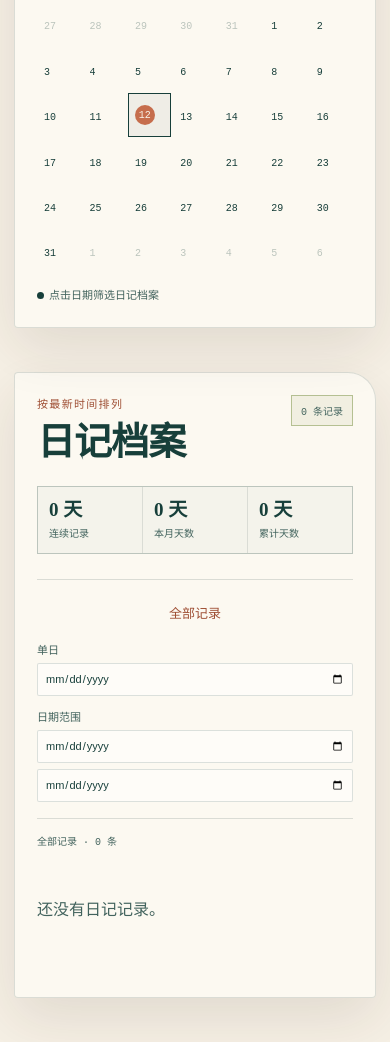
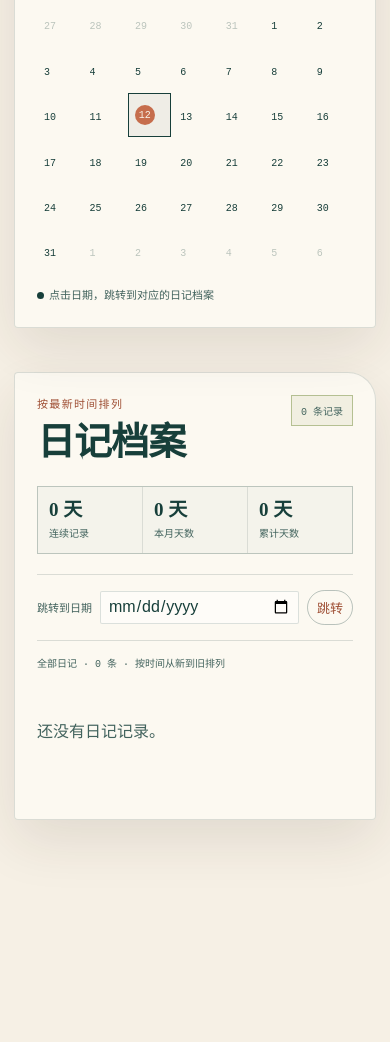
Before and after one commit to Aron0525/suijian-journal, a website: page index.html in a window 390 px wide. Shown: the part 1060-2102 px from the top of the page. After the commit the page ends 1924 px from the top, so only its background shows below. Drawn offline with Linux system fonts and the light colour scheme.

Commit message:
feat: show all journals with date jump

```diff
--- a/app.js
+++ b/app.js
@@ -63,7 +63,7 @@ const state = {
   visibleMonth: startOfMonth(new Date()),
   busy: false,
   promptEditorType: 'organize',
-  calendarFilter: { date: '', start: '', end: '' },
+  archiveJumpDate: '',
   cloud: { session: loadCloudSession(), activity: loadCloudActivity(), syncing: false, syncPromise: null, syncTimer: 0, autoSyncTimer: 0 },
 };
 
@@ -99,11 +99,9 @@ const elements = {
   writingStreak: document.querySelector('#writing-streak'),
   writingMonthDays: document.querySelector('#writing-month-days'),
   writingTotalDays: document.querySelector('#writing-total-days'),
-  calendarFilterDate: document.querySelector('#calendar-filter-date'),
-  calendarFilterStart: document.querySelector('#calendar-filter-start'),
-  calendarFilterEnd: document.querySelector('#calendar-filter-end'),
+  archiveJumpDate: document.querySelector('#archive-jump-date'),
+  archiveJumpButton: document.querySelector('#archive-jump-button'),
   calendarFilterStatus: document.querySelector('#calendar-filter-status'),
-  clearCalendarFilter: document.querySelector('#clear-calendar-filter'),
   periodStart: document.querySelector('#period-start'),
   periodEnd: document.querySelector('#period-end'),
   periodEntryCount: document.querySelector('#period-entry-count'),
@@ -482,51 +480,31 @@ function renderCalendar() {
     button.setAttribute('role', 'gridcell');
     button.setAttribute('aria-label', `${key}${count ? `，${count} 条记录` : ''}`);
     if (current.getMonth() !== month) button.classList.add('other-month');
-    if (key === state.calendarFilter.date || (!state.calendarFilter.date && key === state.activeDate)) button.classList.add('active-date');
+    if (key === (state.archiveJumpDate || state.activeDate)) button.classList.add('active-date');
     if (key === todayKey) button.classList.add('today-date');
     button.innerHTML = `<span class="day-number">${current.getDate()}</span>${count ? `<span class="entry-ink"></span><span class="entry-mini-count">${count}</span>` : ''}`;
     button.addEventListener('click', () => {
-      state.visibleMonth = startOfMonth(current);
-      state.calendarFilter = { date: key, start: '', end: '' };
-      renderCalendar();
-      renderCalendarArchive();
+      jumpToArchiveDate(key);
     });
     elements.calendarGrid.append(button);
   }
 }
 
 function calendarArchiveEntries() {
-  const { date, start, end } = state.calendarFilter;
-  if (start && end && start > end) return [];
   return [...state.data.entries]
     .filter((entry) => !entry.deletedAt)
-    .filter((entry) => !date || entry.date === date)
-    .filter((entry) => !start || !end || (entry.date >= start && entry.date <= end))
     .sort((a, b) => b.date.localeCompare(a.date) || new Date(b.createdAt) - new Date(a.createdAt));
 }
 
-function calendarFilterLabel(entries) {
-  const { date, start, end } = state.calendarFilter;
-  if (date) return `${date} · ${entries.length} 条记录`;
-  if (start && end && start > end) return '开始日期需要早于结束日期';
-  if (start && end) return `${start} 至 ${end} · ${entries.length} 条记录`;
-  if (start || end) return '请选择完整的开始和结束日期';
-  return `全部记录 · ${entries.length} 条`;
-}
-
 function renderCalendarArchive() {
-  const filter = state.calendarFilter;
-  elements.calendarFilterDate.value = filter.date;
-  elements.calendarFilterStart.value = filter.start;
-  elements.calendarFilterEnd.value = filter.end;
   const entries = calendarArchiveEntries();
   elements.calendarArchiveCount.textContent = `${entries.length} 条记录`;
-  elements.calendarFilterStatus.textContent = calendarFilterLabel(entries);
+  elements.calendarFilterStatus.textContent = `全部日记 · ${entries.length} 条 · 按时间从新到旧排列`;
   elements.calendarArchiveList.replaceChildren();
   if (!entries.length) {
     const empty = document.createElement('p');
     empty.className = 'calendar-archive-empty';
-    empty.textContent = filter.date || (filter.start && filter.end) ? '这个时间范围内还没有记录。' : '还没有日记记录。';
+    empty.textContent = '还没有日记记录。';
     elements.calendarArchiveList.append(empty);
     return;
   }
@@ -539,6 +517,7 @@ function renderCalendarArchive() {
   entriesByDate.forEach((dayEntries, date) => {
     const group = document.createElement('section');
     group.className = 'calendar-day-group';
+    group.dataset.archiveDate = date;
     const dayHead = document.createElement('div');
     dayHead.className = 'calendar-day-group-head';
     const dayLabel = document.createElement('h2');
@@ -572,26 +551,13 @@ function renderCalendarArchive() {
   });
 }
 
-function applyCalendarDateFilter(date) {
-  state.calendarFilter = { date, start: '', end: '' };
-  if (date) state.visibleMonth = startOfMonth(parseDateKey(date));
+function jumpToArchiveDate(date) {
+  if (!isDateKey(date)) return;
+  state.archiveJumpDate = date;
+  state.visibleMonth = startOfMonth(parseDateKey(date));
+  elements.archiveJumpDate.value = date;
   renderCalendar();
-  renderCalendarArchive();
-}
-
-function applyCalendarRangeFilter() {
-  const start = elements.calendarFilterStart.value;
-  const end = elements.calendarFilterEnd.value;
-  state.calendarFilter = { date: '', start, end };
-  if (start) state.visibleMonth = startOfMonth(parseDateKey(start));
-  renderCalendar();
-  renderCalendarArchive();
-}
-
-function clearCalendarFilter() {
-  state.calendarFilter = { date: '', start: '', end: '' };
-  renderCalendar();
-  renderCalendarArchive();
+  document.querySelector(`[data-archive-date="${date}"]`)?.scrollIntoView({ behavior: 'smooth', block: 'start' });
 }
 
 function defaultPeriodStart() {
@@ -677,8 +643,8 @@ function renderSearchResults() {
     result.innerHTML = `<div class="search-result-date">${entry.date}</div><h3>${escapeHtml(entry.title || '未命名片段')}</h3><p>${escapeHtml(entry.content)}</p>`;
     result.addEventListener('click', () => {
       state.activeDate = entry.date;
+      state.archiveJumpDate = entry.date;
       state.visibleMonth = startOfMonth(parseDateKey(entry.date));
-      state.calendarFilter = { date: entry.date, start: '', end: '' };
       state.view = 'today';
       closeSearchDialog();
       render();
@@ -1960,6 +1926,7 @@ function bindEvents() {
   closeDialogOnBackdrop(elements.searchDialog, closeSearchDialog);
   elements.goToday.addEventListener('click', () => {
     state.activeDate = localDateKey();
+    state.archiveJumpDate = state.activeDate;
     state.visibleMonth = startOfMonth(new Date());
     render();
   });
@@ -1986,10 +1953,8 @@ function bindEvents() {
     state.visibleMonth = new Date(state.visibleMonth.getFullYear(), state.visibleMonth.getMonth() + 1, 1);
     renderCalendar();
   });
-  elements.calendarFilterDate.addEventListener('change', () => applyCalendarDateFilter(elements.calendarFilterDate.value));
-  elements.calendarFilterStart.addEventListener('change', applyCalendarRangeFilter);
-  elements.calendarFilterEnd.addEventListener('change', applyCalendarRangeFilter);
-  elements.clearCalendarFilter.addEventListener('click', clearCalendarFilter);
+  elements.archiveJumpButton.addEventListener('click', () => jumpToArchiveDate(elements.archiveJumpDate.value));
+  elements.archiveJumpDate.addEventListener('change', () => jumpToArchiveDate(elements.archiveJumpDate.value));
   elements.periodStart.addEventListener('change', updatePeriodEntryCount);
   elements.periodEnd.addEventListener('change', updatePeriodEntryCount);
   elements.summarizePeriod.addEventListener('click', summarizePeriod);
@@ -2055,5 +2020,5 @@ render();
 initializeCloudSync();
 
 if ('serviceWorker' in navigator) {
-  window.addEventListener('load', () => navigator.serviceWorker.register('./sw.js?release=20260811-auto-sync-layout'));
-}
+  window.addEventListener('load', () => navigator.serviceWorker.register('./sw.js?release=20260811-archive-jump'));
+}
--- a/index.html
+++ b/index.html
@@ -103,7 +103,7 @@
               <span>一</span><span>二</span><span>三</span><span>四</span><span>五</span><span>六</span><span>日</span>
             </div>
             <div id="calendar-grid" class="calendar-grid" role="grid" aria-label="日历"></div>
-            <p class="calendar-legend"><span class="legend-mark"></span>点击日期筛选日记档案</p>
+            <p class="calendar-legend"><span class="legend-mark"></span>点击日期，跳转到对应的日记档案</p>
           </aside>
         </div>
 
@@ -130,12 +130,12 @@
                 <span>累计天数</span>
               </div>
             </section>
-            <div class="calendar-filter-bar" aria-label="日记筛选">
-              <button id="clear-calendar-filter" type="button" class="quiet-button">全部记录</button>
-              <label>单日<input id="calendar-filter-date" type="date" /></label>
-              <label>日期范围<input id="calendar-filter-start" type="date" /><span>至</span><input id="calendar-filter-end" type="date" /></label>
+            <div class="archive-jump-bar" aria-label="日记档案跳转">
+              <label for="archive-jump-date">跳转到日期</label>
+              <input id="archive-jump-date" type="date" />
+              <button id="archive-jump-button" type="button" class="quiet-button">跳转</button>
             </div>
-            <p id="calendar-filter-status" class="calendar-filter-status">按时间从新到旧排列</p>
+            <p id="calendar-filter-status" class="calendar-filter-status">全部日记 · 按时间从新到旧排列</p>
             <div id="calendar-archive-list" class="calendar-archive-list" aria-live="polite"></div>
           </section>
         </section>
@@ -359,6 +359,6 @@
     </dialog>
 
     <div id="toast" class="toast" role="status" aria-live="polite"></div>
-    <script src="./app.js?release=20260811-auto-sync-layout" defer></script>
+    <script src="./app.js?release=20260811-archive-jump" defer></script>
   </body>
 </html>
--- a/styles.css
+++ b/styles.css
@@ -107,11 +107,10 @@ textarea { display: block; width: 100%; min-height: 205px; resize: vertical; mar
 .writing-rhythm-item { display: grid; gap: 4px; padding: 14px 15px; background: rgba(255,252,246,.7); }
 .writing-rhythm-item strong { color: var(--ink); font-family: "Noto Serif SC", serif; font-size: 21px; line-height: 1.1; }
 .writing-rhythm-item span { color: var(--ink-soft); font-family: "DM Mono", monospace; font-size: 10px; }
-.calendar-filter-bar { display: flex; flex-wrap: wrap; align-items: end; gap: 12px 16px; margin: 25px 0 0; padding: 16px 0; border-top: 1px solid var(--line); border-bottom: 1px solid var(--line); }
-.calendar-filter-bar label { display: grid; gap: 6px; color: var(--ink-soft); font-size: 11px; }
-.calendar-filter-bar label:last-child { grid-template-columns: auto 1fr auto 1fr; align-items: center; gap: 6px; }
-.calendar-filter-bar input { width: 132px; min-height: 33px; padding: 5px 7px; border: 1px solid var(--line); border-radius: 2px; color: var(--ink); background: rgba(255,255,255,.5); font: inherit; }
-.calendar-filter-bar .quiet-button { color: var(--clay-deep); white-space: nowrap; }
+.archive-jump-bar { display: flex; align-items: center; gap: 10px; margin: 25px 0 0; padding: 15px 0; border-top: 1px solid var(--line); border-bottom: 1px solid var(--line); }
+.archive-jump-bar label { color: var(--ink-soft); font-size: 11px; }
+.archive-jump-bar input { width: 146px; min-height: 33px; padding: 5px 7px; border: 1px solid var(--line); border-radius: 2px; color: var(--ink); background: rgba(255,255,255,.5); font: inherit; }
+.archive-jump-bar .quiet-button { padding: 7px 9px; border: 1px solid rgba(66,99,93,.36); border-radius: 999px; color: var(--clay-deep); white-space: nowrap; }
 .calendar-filter-status { margin: 14px 0; color: var(--ink-soft); font-family: "DM Mono", monospace; font-size: 10px; }
 .calendar-archive-list { display: grid; gap: 0; max-height: none; overflow: visible; padding-right: 0; }
 .calendar-archive-list::-webkit-scrollbar { width: 7px; }
@@ -188,10 +187,8 @@ textarea { display: block; width: 100%; min-height: 205px; resize: vertical; mar
   .writing-rhythm-item { padding: 13px 11px; }
   .writing-rhythm-item strong { font-size: 19px; }
   .calendar-archive-list { max-height: none; padding-right: 0; }
-  .calendar-filter-bar { align-items: stretch; flex-direction: column; }
-  .calendar-filter-bar label, .calendar-filter-bar label:last-child { grid-template-columns: 1fr; }
-  .calendar-filter-bar label:last-child span { display: none; }
-  .calendar-filter-bar input { width: 100%; }
+  .archive-jump-bar { align-items: center; gap: 8px; margin-top: 20px; }
+  .archive-jump-bar input { flex: 1; min-width: 0; width: auto; }
   .calendar-day { min-height: 41px; padding: 6px; }
   .entry-ink { bottom: 5px; left: 6px; transform: scale(.7); transform-origin: left bottom; }
   .entry-mini-count { right: 6px; bottom: 4px; font-size: 8px; }
--- a/sw.js
+++ b/sw.js
@@ -1,5 +1,5 @@
-const CACHE_NAME = 'suijian-pwa-v22';
-const RELEASE = '20260811-auto-sync-layout';
+const CACHE_NAME = 'suijian-pwa-v23';
+const RELEASE = '20260811-archive-jump';
 const ASSETS = [
   './',
   './index.html',
```
Also changed, not shown: tests/security-regression.mjs (+17 -3 lines).
